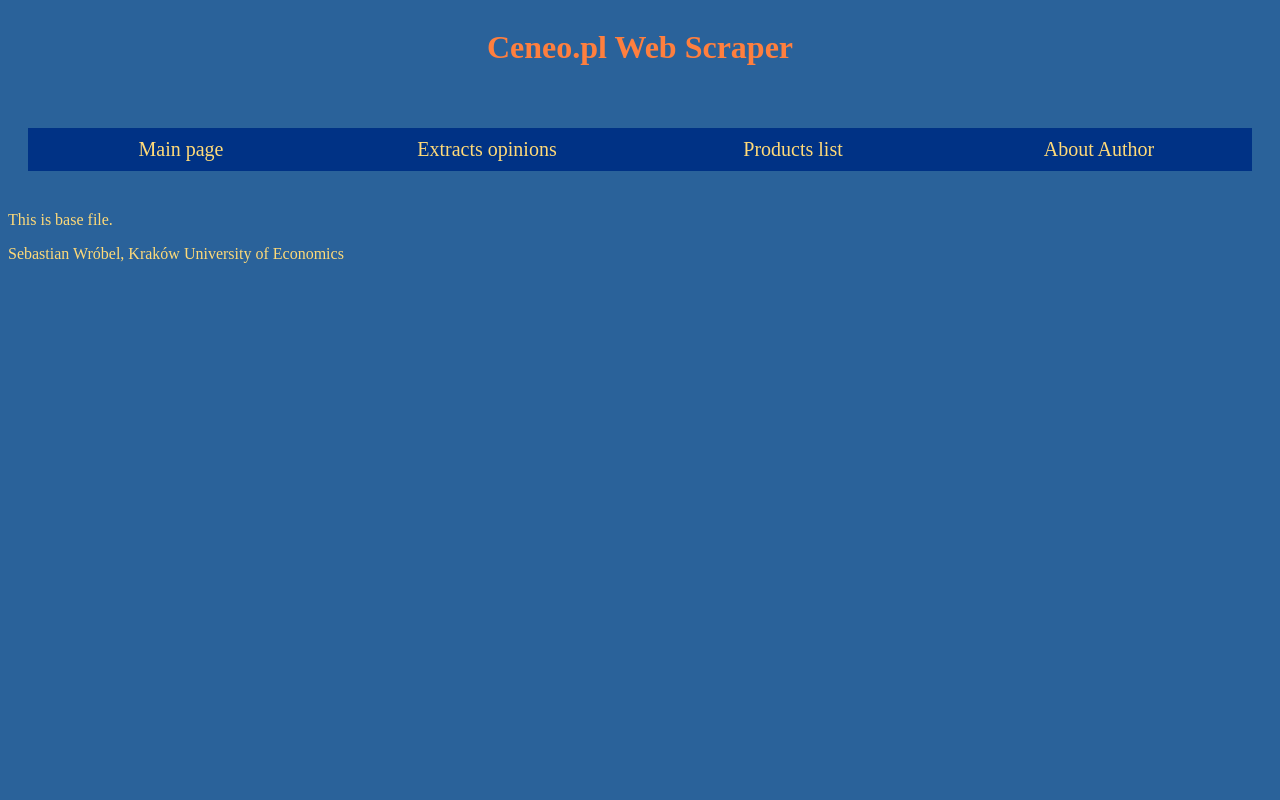
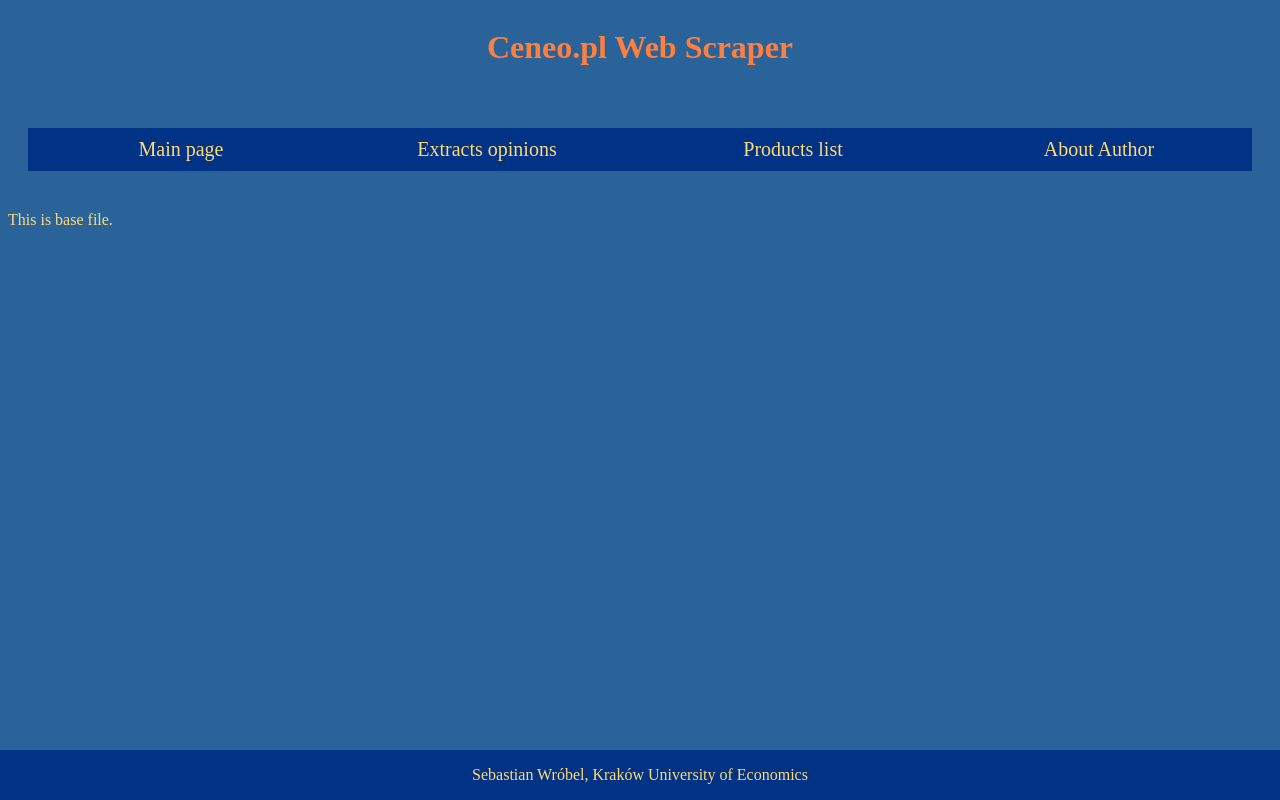
Before and after one commit to seba1288/CeneoWebScraperSW, a Flask app: page / in a window 1280 px wide. Run offline with Flask 3, Linux system fonts and the light colour scheme.

Commit message:
added footer

```diff
--- a/app/__init__.py
+++ b/app/__init__.py
@@ -5,4 +5,4 @@
 from app import routes
 
 if __name__ == '__main__':
-    app.run(debug=True)
+    app.run(debug=True ,port=8000)
--- a/app/static/style.css
+++ b/app/static/style.css
@@ -40,5 +40,12 @@
   color: #ffda78;
 }
 
-.mainContainer {
+.fotterContainer {
+  position: fixed;
+  left: 0;
+  bottom: 0;
+  width: 100%;
+  background-color: #003285;
+  color: white;
+  text-align: center;
 }
--- a/app/templates/base.html
+++ b/app/templates/base.html
@@ -21,13 +21,13 @@
           <li class="">
             <a href="{{url_for('index')}}">Main page</a>
           </li>
-          <li class="col-3">
+          <li class="">
             <a href="{{url_for('extract')}}">Extracts opinions</a>
           </li>
-          <li class="col-3">
+          <li class="">
             <a href="{{url_for('products')}}">Products list</a>
           </li>
-          <li class="col-3">
+          <li class="">
             <a href="{{url_for('author')}}">About Author</a>
           </li>
         </ul>
@@ -38,7 +38,7 @@
       <p>This is base file.</p>
       {% endblock %}
     </section>
-    <footer>
+    <footer class="fotterContainer">
       <p>Sebastian Wróbel, Kraków University of Economics</p>
     </footer>
   </body>
```
